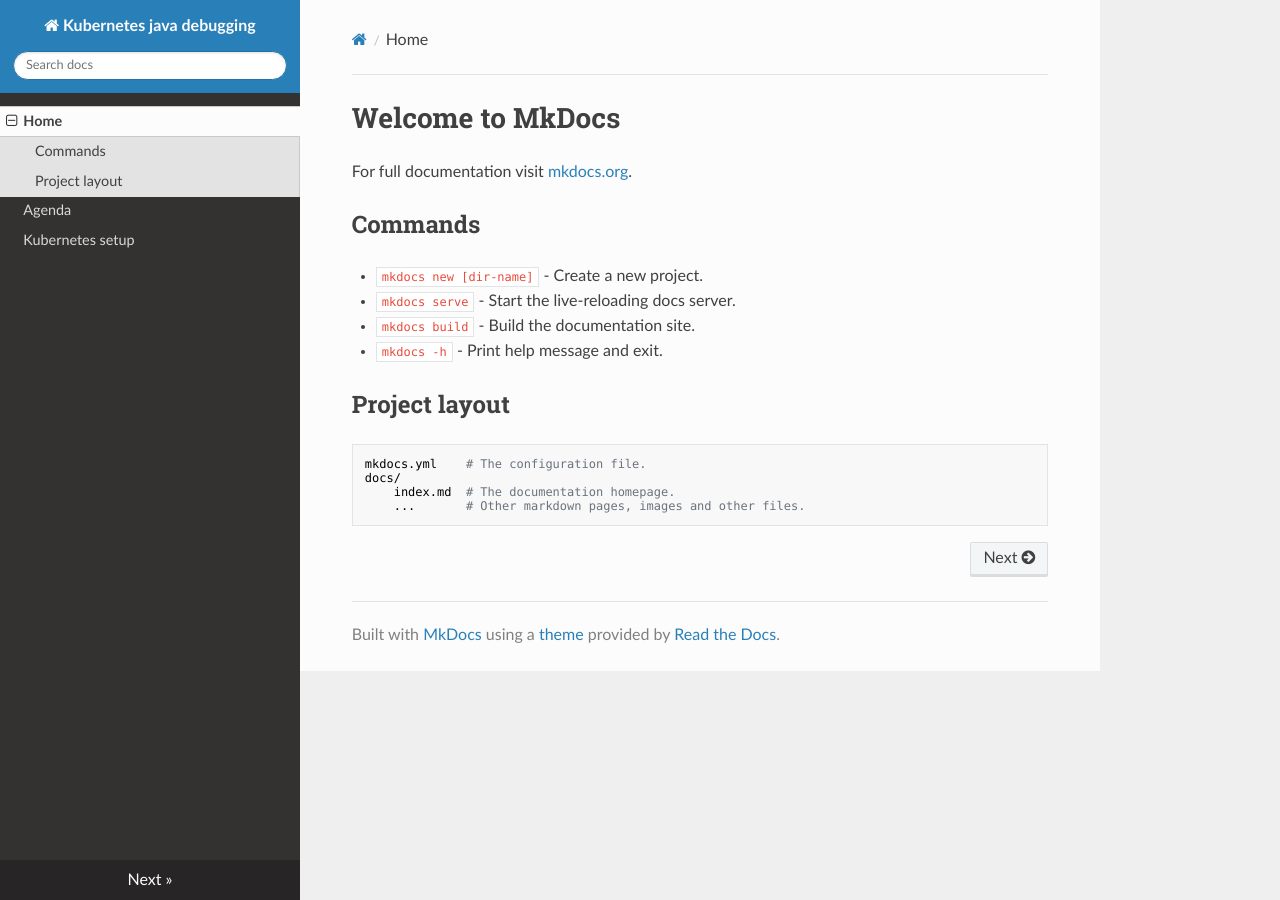
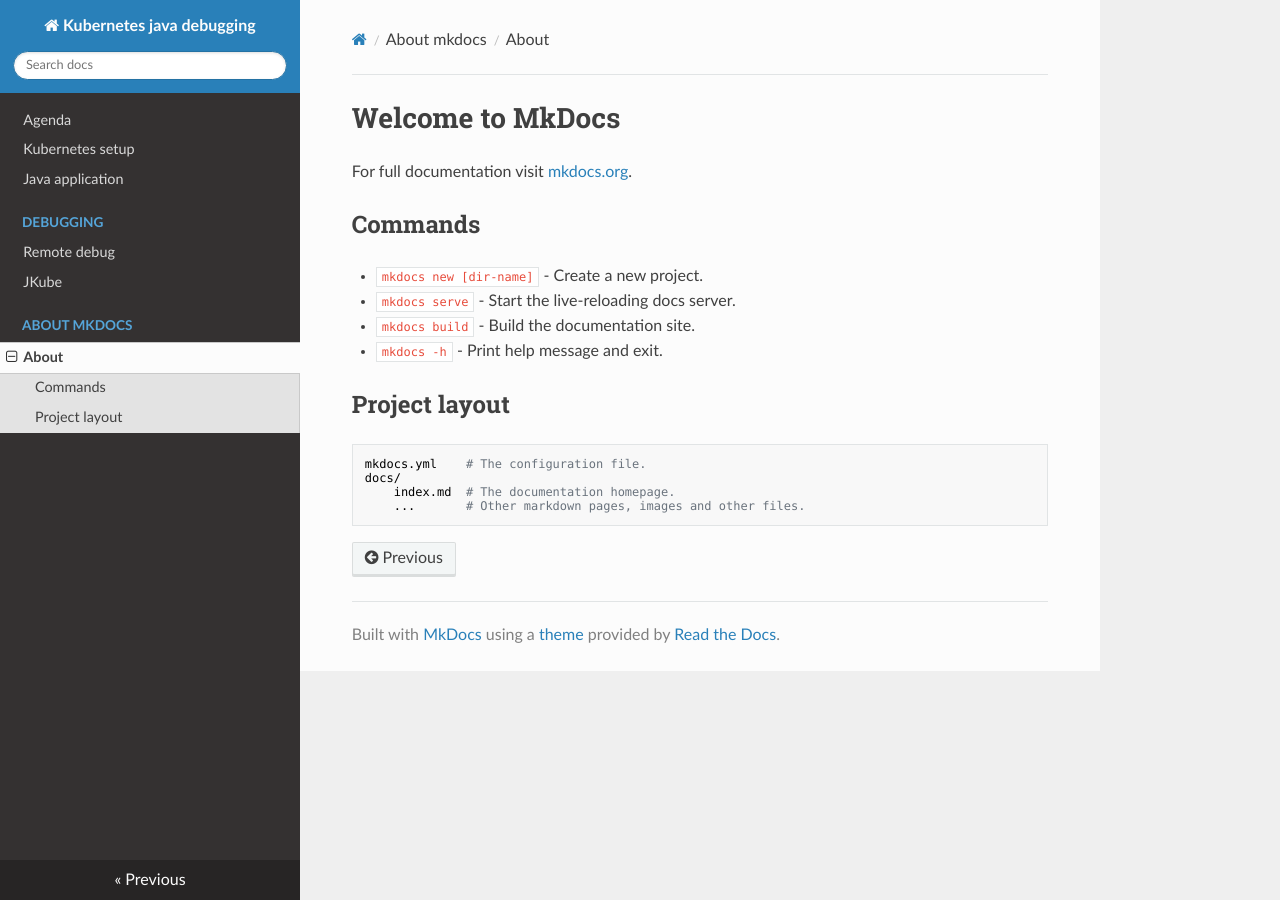
Before and after one commit to nostra/k8sdebug, an MkDocs documentation site: the page built from docs/index.md, in a window 1280 px wide. Built offline with MkDocs 1.6.1, drawn with Linux system fonts in a browser that asks for light colours; nearby versions of some CDN libraries.

Commit message:
Prepare jvm process for debuggin

```diff
--- a/mkdocs.yml
+++ b/mkdocs.yml
@@ -1,7 +1,13 @@
 site_name: Kubernetes java debugging
 
 nav:
-  - Home: index.md
   - Agenda: agenda.md
   - Kubernetes setup: kind-setup.md
+  - Java application: java-application.md
+  - Debugging:
+      - Remote debug: remote-debug.md
+      - JKube: jkube.md
+  - About mkdocs:
+      - About: index.md
+
 theme: readthedocs
```
Also changed, not shown: README.md (+4 -36 lines), docs/jkube.md (added, +42 -0 lines), docs/kubernetes-debug.md (added, +14 -0 lines), docs/remote-debug.md (added, +9 -0 lines), 2 other files.
